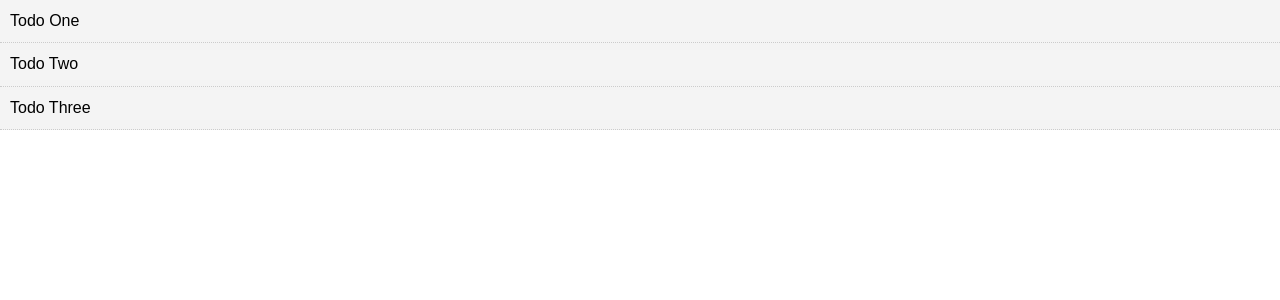
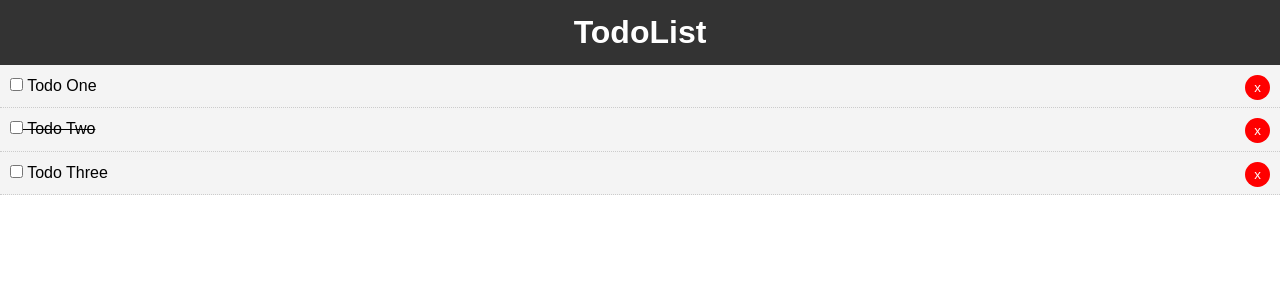
Before and after one commit to dinn94/vue_todo, a Vue app: page / in a window 1280 px wide. Shown: the top 300 px of the page. Built offline with nearby package versions, Linux system fonts and the light colour scheme.

Commit message:
delete functionality and added header

```diff
--- a/src/App.vue
+++ b/src/App.vue
@@ -1,17 +1,20 @@
 <template>
   <div id="app">
     <!-- <HelloWorld msg="Welcome to Your Vue.js App"/> -->
-    <Todos v-bind:todos="todos"/>
+    <Header />
+    <Todos v-bind:todos="todos" v-on:del-todo="deleteTodo"/>
   </div>
 </template>
 
 <script>
 // import HelloWorld from './components/HelloWorld.vue'
-   import Todos from './components/Todos';
+  import Header from './components/layout/Header';
+  import Todos from './components/Todos';
 
 export default {
   name: 'App',
   components: {
+    Header,
     Todos
   },
   data(){
@@ -36,9 +39,12 @@
         }
       ]
     }
+  },
+  methods : {
+    deleteTodo(id){
+      this.todos = this.todos.filter(todo => todo.id !== id);
+    }
   }
-
-
 }
 </script>
 
--- a/src/components/TodoItem.vue
+++ b/src/components/TodoItem.vue
@@ -1,6 +1,12 @@
 <template>
-    <div class="todo-item">
-        <p>{{todo.title}}</p>
+    <div class="todo-item" v-bind:class="{'is-complete':todo.isCompleted}
+    ">
+        <p>
+            <input type="checkbox" v-on:change="markComplete">
+            {{todo.title}}
+            <button @click="$emit('del-todo', todo.id)"
+            class="del">x</button>
+            </p>
     </div>
 </template>
 
@@ -8,7 +14,12 @@
 <script>
 export default {
     name : "TodoItem",
-    props : ["todo"]
+    props : ["todo"],
+    methods : {
+        markComplete(){
+            this.todo.isCompleted = !this.todo.isCompleted;
+        }
+    }
 }
 </script>
 
--- a/src/components/Todos.vue
+++ b/src/components/Todos.vue
@@ -1,7 +1,8 @@
 <template>
     <div>
         <div v-bind:key="todo.id" v-for="todo in todos">
-            <TodoItem v-bind:todo="todo" />
+            <TodoItem v-bind:todo="todo" v-on:del-todo="$emit('del-todo',
+            todo.id)"/>
         </div>
     </div>
 </template>
--- /dev/null
+++ b/src/components/layout/Header.vue
@@ -0,0 +1,27 @@
+<template>
+    <header class="header">
+        <h1>TodoList</h1>
+    </header>
+</template>
+
+
+<script>
+export default {
+    name : "Header"
+}
+</script>
+
+
+<style scoped>
+    .header{
+        background: #333;
+        color: #fff;
+        text-align: center;
+        padding: 10px;
+    }
+
+    .header a {
+        color: #fff;
+        padding-right: 5px;
+    }
+</style>
```
